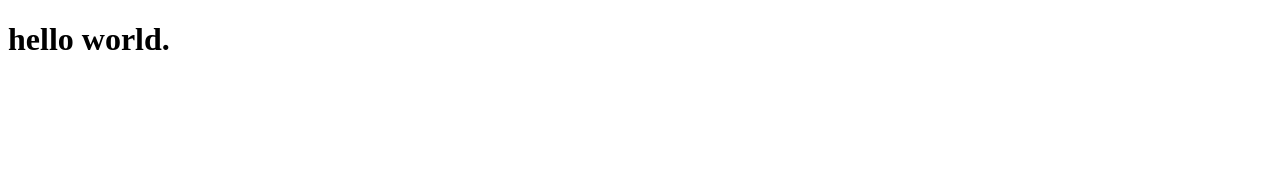
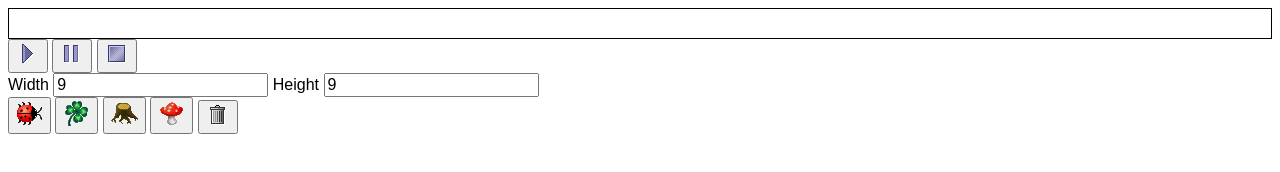
Before and after one commit to serkonda7/webkara, a plain HTML site: page web/index.html in a window 1280 px wide. Drawn offline with Linux system fonts and the light colour scheme.

Commit message:
clutter the ui

```diff
--- a/web/index.html
+++ b/web/index.html
@@ -3,9 +3,35 @@
 <head>
   <meta charset="UTF-8">
   <meta name="viewport" content="width=device-width, initial-scale=1.0">
+  <link rel="stylesheet" href="style.css">
   <title>WebKara</title>
 </head>
 <body>
-  <h1>hello world.</h1>
+  <div id="code-editor" contenteditable="true", spellcheck="false"></div>
+
+  <div>
+    <button id="run-btn"><img src="img/play.png"></button>
+    <button id="pause-btn"><img src="img/pause.png"></button>
+    <button id="stop-btn"><img src="img/stop.png"></button>
+  </div>
+
+  <div>
+    <label>Width</label>
+    <input type="number" id="world-width" value="9">
+    <label>Height</label>
+    <input type="number" id="world-height" value="9">
+  </div>
+
+  <div>
+    <button id="obj-kara"><img src="img/kara.png"></button>
+    <button id="obj-leaf"><img src="img/leaf.png"></button>
+    <button id="obj-tree"><img src="img/tree.png"></button>
+    <button id="obj-shroom"><img src="img/shroom.png"></button>
+    <button id="obj-trash"><img src="img/trash.png"></button>
+  </div>
+
+  <div id="world-grid"></div>
+
+  <script type="module" src="js/frontend/main.js"></script>
 </body>
 </html>
--- /dev/null
+++ b/web/js/backend/kara.js
@@ -0,0 +1,6 @@
+class KaraBackend {
+}
+
+const _kara = new KaraBackend()
+
+export { _kara }
--- /dev/null
+++ b/web/js/backend/tools.js
@@ -0,0 +1,6 @@
+class ToolsBackend {
+}
+
+const _tools = new ToolsBackend()
+
+export { _tools }
--- /dev/null
+++ b/web/js/backend/world.js
@@ -0,0 +1,6 @@
+class WorldBackend {
+}
+
+const _world = new WorldBackend()
+
+export { _world }
--- /dev/null
+++ b/web/js/frontend/main.js
@@ -0,0 +1,4 @@
+function main() {
+}
+
+main()
--- /dev/null
+++ b/web/style.css
@@ -0,0 +1,19 @@
+body {
+  font-family: Arial, Helvetica, sans-serif;
+}
+
+input,
+button {
+  font-family: inherit;
+  font-size: inherit;
+}
+
+#code-editor {
+  font-family: 'Consolas', 'Courier New', monospace;
+  border: 1px solid black;
+  padding: 5px;
+}
+
+#obj-kara > img {
+  transform: rotate(90deg);
+}
```
Also changed, not shown: web/img/kara.png (added), web/img/leaf.png (added), web/img/pause.png (added), web/img/play.png (added), web/img/shroom.png (added), web/img/stop.png (added), web/img/trash.png (added), web/img/tree.png (added).
